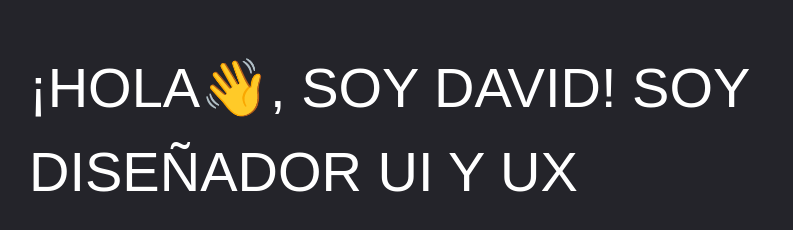
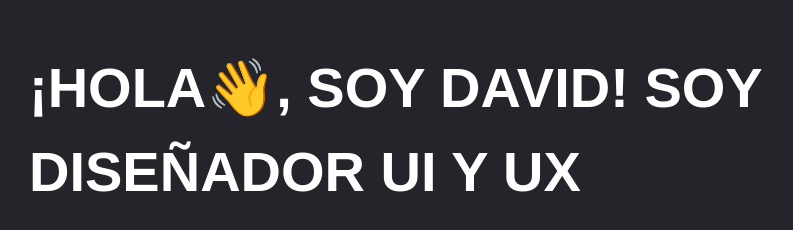
Before and after one commit to FrankTII/figma-tokens, a website: page index.html in a window 1280 px wide. Shown: the whole page, without its empty margins (151-944 px from the left). Drawn offline with Linux system fonts and the light colour scheme.

Commit message:
nuevos estilos

```diff
--- a/css/variables.css
+++ b/css/variables.css
@@ -1,6 +1,6 @@
 /**
  * Do not edit directly
- * Generated on Sat, 15 Oct 2022 07:26:27 GMT
+ * Generated on Sat, 15 Oct 2022 07:39:36 GMT
  */
 
 :root {
@@ -13,10 +13,10 @@
   --font-families-body: Maven Pro;
   --line-heights-120: 120%;
   --line-heights-160: 160%;
-  --font-weights-black: black;
-  --font-weights-extrabold: extrabold;
-  --font-weights-regular: regular;
-  --font-weights-medium: medium;
+  --font-weights-black: 800;
+  --font-weights-extrabold: 900;
+  --font-weights-regular: 400;
+  --font-weights-bold: 700;
   --font-size-body: 16px;
   --font-size-mobile-title: 32px;
   --font-size-desktop-title: 56px;
--- a/package.json
+++ b/package.json
@@ -1,7 +1,7 @@
 {
 	"scripts": {
-		"tokens-transformer": "token-transformer tokens.json tokens/input.json",
-		"style-dictionary": "style-dictionary build --config config.json"
+		"transformer": "token-transformer tokens.json tokens/input.json",
+		"dictionary": "style-dictionary build --config config.json"
 	},
 	"dependencies": {
 		"style-dictionary": "^3.7.1",
```
Also changed, not shown: tokens/input.json (+5 -5 lines).
